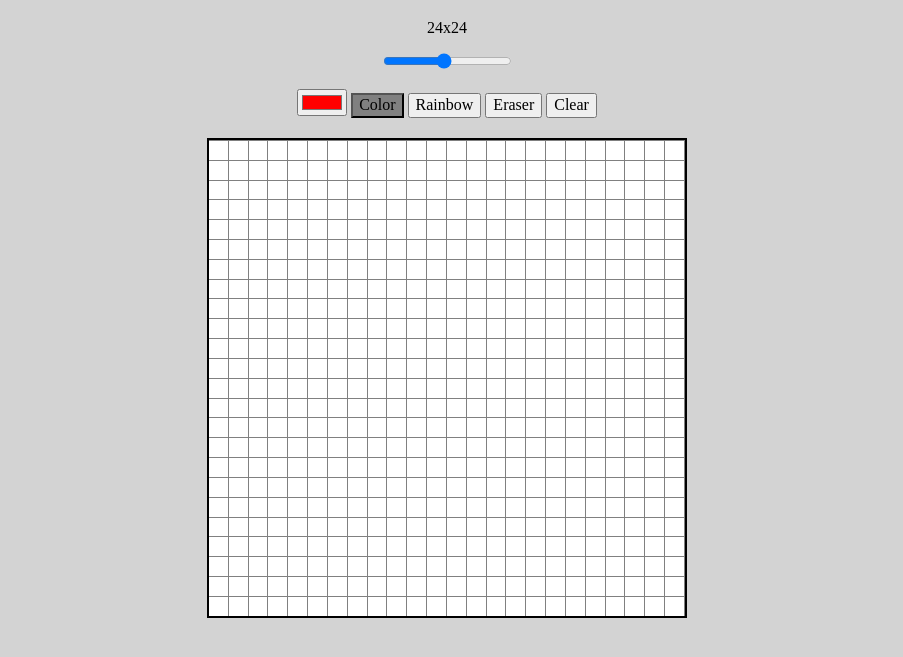
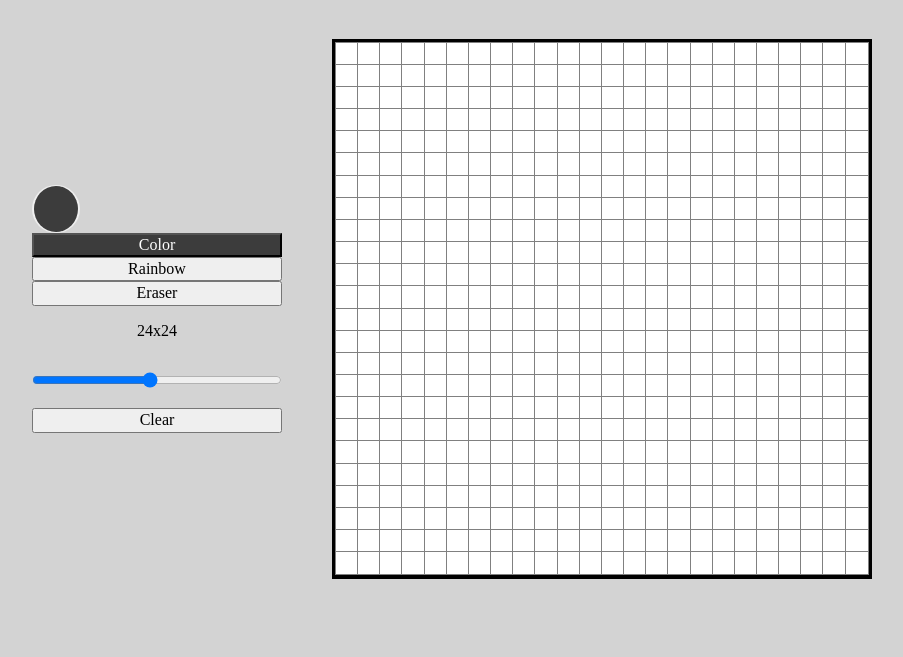
Before and after one commit to tseterence/paint-by-pixels, a plain HTML site: page index.html in a window 1280 px wide. Shown: the part 61-718 px from the top of the page, without its empty margins (193-1096 px from the left). Drawn offline with Linux system fonts and the light colour scheme.

Commit message:
Fix draggable bug

```diff
--- a/css/style.css
+++ b/css/style.css
@@ -38,27 +38,61 @@ footer {
 
 }
 
+.content {
+  display: flex;
+  justify-content: center;
+  align-items: center;
+}
+
+.settings {
+  display: flex;
+  flex-direction: column;
+  justify-content: center;
+  margin: 30px;
+}
+
 /******************************************
 /* ADDITIONAL STYLES
 /*******************************************/
 #gridContainer {
-  width: 480px;
-  height: 480px;
-  margin: 20px auto;
-  border: 2px solid black;
+  width: 540px;
+  height: 540px;
+  margin: 20px;
+  border: 4px solid black;
   display: flex;
   flex-wrap: wrap;
 }
 
 .grid {
-  border-top: 1px solid grey;
-  border-right: 1px solid grey;
+  outline: 1px solid grey;
   background: white;
 }
 
 .active {
-  background: grey;
+  background: #3c3c3c;
+  color: white;
 }
+
+#gridSlider {
+  width: 250px;
+}
+
+
+input[type="color"] {
+	-webkit-appearance: none;
+	border: none;
+	width: 48px;
+	height: 48px;
+  border-radius: 50%;
+}
+input[type="color"]::-webkit-color-swatch-wrapper {
+	padding: 0;
+}
+input[type="color"]::-webkit-color-swatch {
+	border: none;
+  border-radius: 50%;
+}
+
 
 @media (max-width: 480px) {
   #gridContainer {
--- a/index.html
+++ b/index.html
@@ -14,16 +14,19 @@
 	<body>
         <main>
             <h1>Etch-A-Sketch</h1>
-            <div class="buttons">
-				<p id="gridSize"></p>
-				<p><input type="range" id="gridSlider" class="gridSlider" min="1" max="50" value="24"></p>
-				<input type="color" id="colorPicker" value="#ff0000">
-				<button id="pickerColor" class="active">Color</button>
-				<button id="rainbowColor">Rainbow</button>
-				<button id="eraser">Eraser</button>
-				<button id="clear">Clear</button>
+            <div class="content">
+				<div class="settings">
+					<input type="color" id="colorPicker" value="#3c3c3c">
+					<button id="selectedColor" class="active">Color</button>
+					<button id="rainbowColor">Rainbow</button>
+					<button id="eraser">Eraser</button>
+					<p id="gridSize"></p>
+					<p><input type="range" id="gridSlider" class="gridSlider" min="1" max="50" value="24"></p>
+					<button id="clear">Clear</button>
+				</div>
+
+				<div id="gridContainer" draggable="false" ondragstart="return false"></div>
             </div>
-            <div id="gridContainer"></div>
         </main>
 
 		<script type="text/javascript" src="main.js"></script>
--- a/main.js
+++ b/main.js
@@ -1,38 +1,54 @@
 const container = document.querySelector("#gridContainer")
 const containerDim = document.querySelector("#gridContainer").clientHeight
 
+// color picker
+const colorPicker = document.querySelector("#colorPicker")
 
-const pickerBtn = document.querySelector("#pickerColor")
-pickerBtn.addEventListener("click", () => {
+// color button
+const colorBtn = document.querySelector("#selectedColor")
+colorBtn.addEventListener("click", () => {
     colorMode = "picker"
-    pickerBtn.classList.add("active")
+    colorBtn.classList.add("active")
     rainbowBtn.classList.remove("active")
     eraserBtn.classList.remove("active")
 })
 
+// rainbow button
 const rainbowBtn = document.querySelector("#rainbowColor")
 rainbowBtn.addEventListener("click", () => {
     colorMode = "rainbow"
     rainbowBtn.classList.add("active")
-    pickerBtn.classList.remove("active")
+    colorBtn.classList.remove("active")
     eraserBtn.classList.remove("active")
 })
 
+// eraser button
 const eraserBtn = document.querySelector("#eraser")
 eraserBtn.addEventListener("click", () => {
     colorMode = "eraser"
     eraserBtn.classList.add("active")
-    pickerBtn.classList.remove("active")
+    colorBtn.classList.remove("active")
     rainbowBtn.classList.remove("active")
+})
+
+// clear grid button
+const clearBtn = document.querySelector("#clear")
+clearBtn.addEventListener("click", newGrid)
+
+// grid size slider
+const slider = document.querySelector("#gridSlider")
+const output = document.querySelector("#gridSize")
+output.innerText = `${slider.value}x${slider.value}`
+
+slider.addEventListener("change", newGrid)
+slider.addEventListener("input", function() {
+    output.innerText = `${this.value}x${this.value}`;
 })
 
 
 // default: 24x24 grid with color picker mode
 let squares = 24
 drawGrid(squares)
-
-const colorPicker = document.querySelector("#colorPicker")
-
 let colorMode = "picker"
 
 // initialize and declare mouseDown variable
@@ -64,10 +80,6 @@ function clearGrid(){
 function newGrid(){
     clearGrid()
     drawGrid(slider.value)
-    // colorMode = "picker"
-    // pickerBtn.classList.add("active")
-    // rainbowBtn.classList.remove("active")
-    // eraserBtn.classList.remove("active")
 }
 
 // paint function
@@ -90,17 +102,3 @@ function randomRGB(){
     const randomB = Math.floor(Math.random() * 256)
     return `rgb(${randomR}, ${randomG}, ${randomB})`
 }
-
-// clear grid button
-const clearBtn = document.querySelector("#clear")
-clearBtn.addEventListener("click", newGrid)
-
-// grid size slider
-const slider = document.querySelector("#gridSlider")
-const output = document.querySelector("#gridSize")
-output.innerText = `${slider.value}x${slider.value}`
-
-slider.addEventListener("change", newGrid)
-slider.addEventListener("input", function() {
-    output.innerText = `${this.value}x${this.value}`;
-})
```
